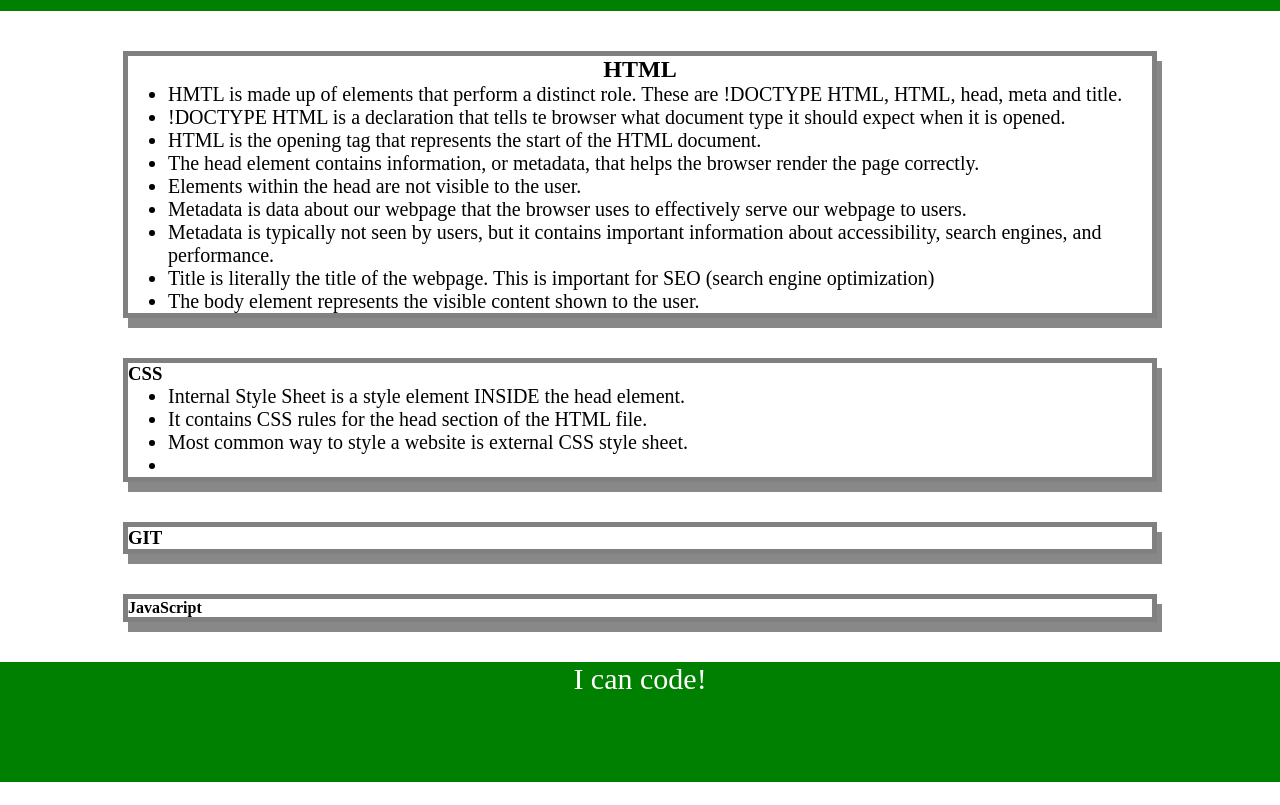
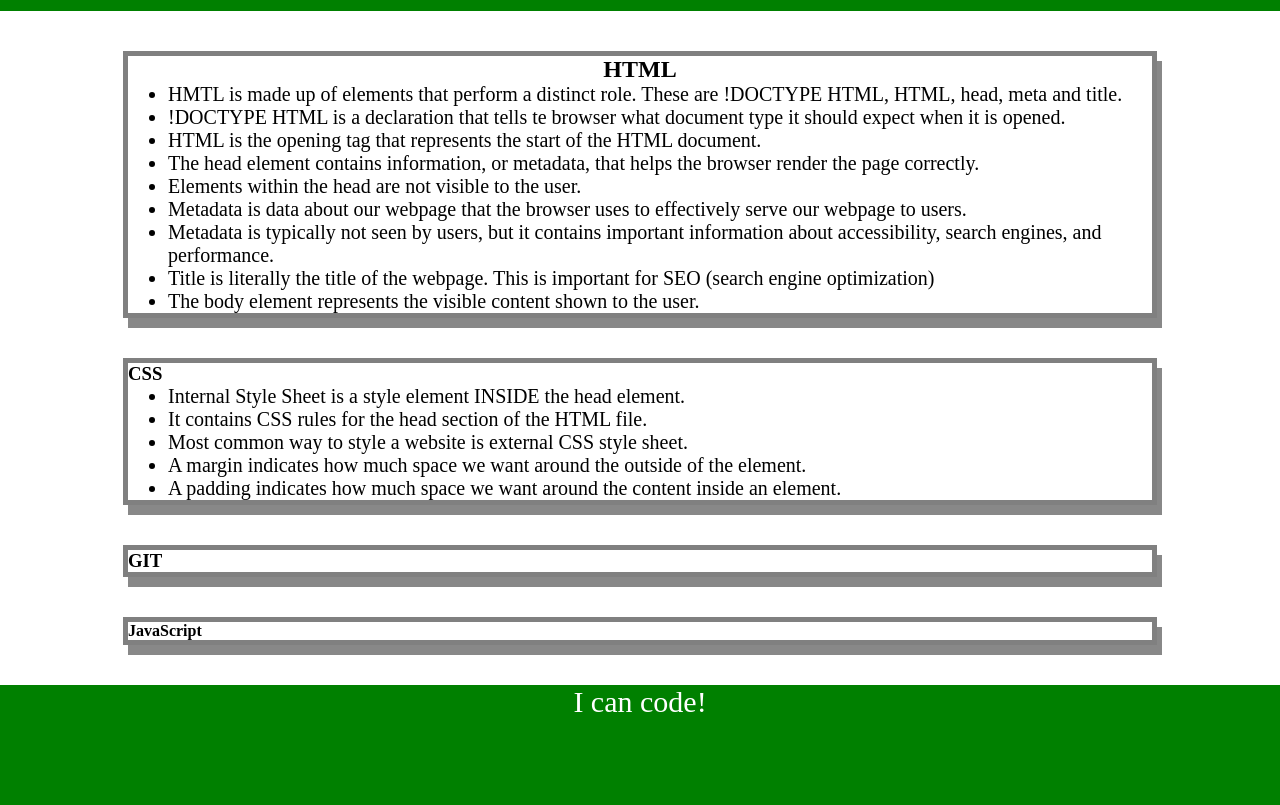
Before and after one commit to darrendoan/prework-study-, a plain HTML site: page index.html in a window 1280 px wide. Shown: the part 109-914 px from the top of the page. Before the commit the page ends 891 px from the top, so only its background shows below. Drawn offline with Linux system fonts and the light colour scheme.

Commit message:
added script.js

```diff
--- /dev/null
+++ b/assets/script.js
@@ -0,0 +1,2 @@
+var topics = "HTML, CSS, Git, JavaScript";
+console.log(topics);
--- a/index.html
+++ b/index.html
@@ -33,7 +33,9 @@
         <li>Internal Style Sheet is a style element INSIDE the head element.</li>
         <li>It contains CSS rules for the head section of the HTML file.</li>
         <li>Most common way to style a website is external CSS style sheet.</li>
-        <li></li>
+        <li>A margin indicates how much space we want around the outside of the element.</li>
+        <li>A padding indicates how much space we want around the content inside an element.</li>
+
 
       </ul>
   </section>
```
